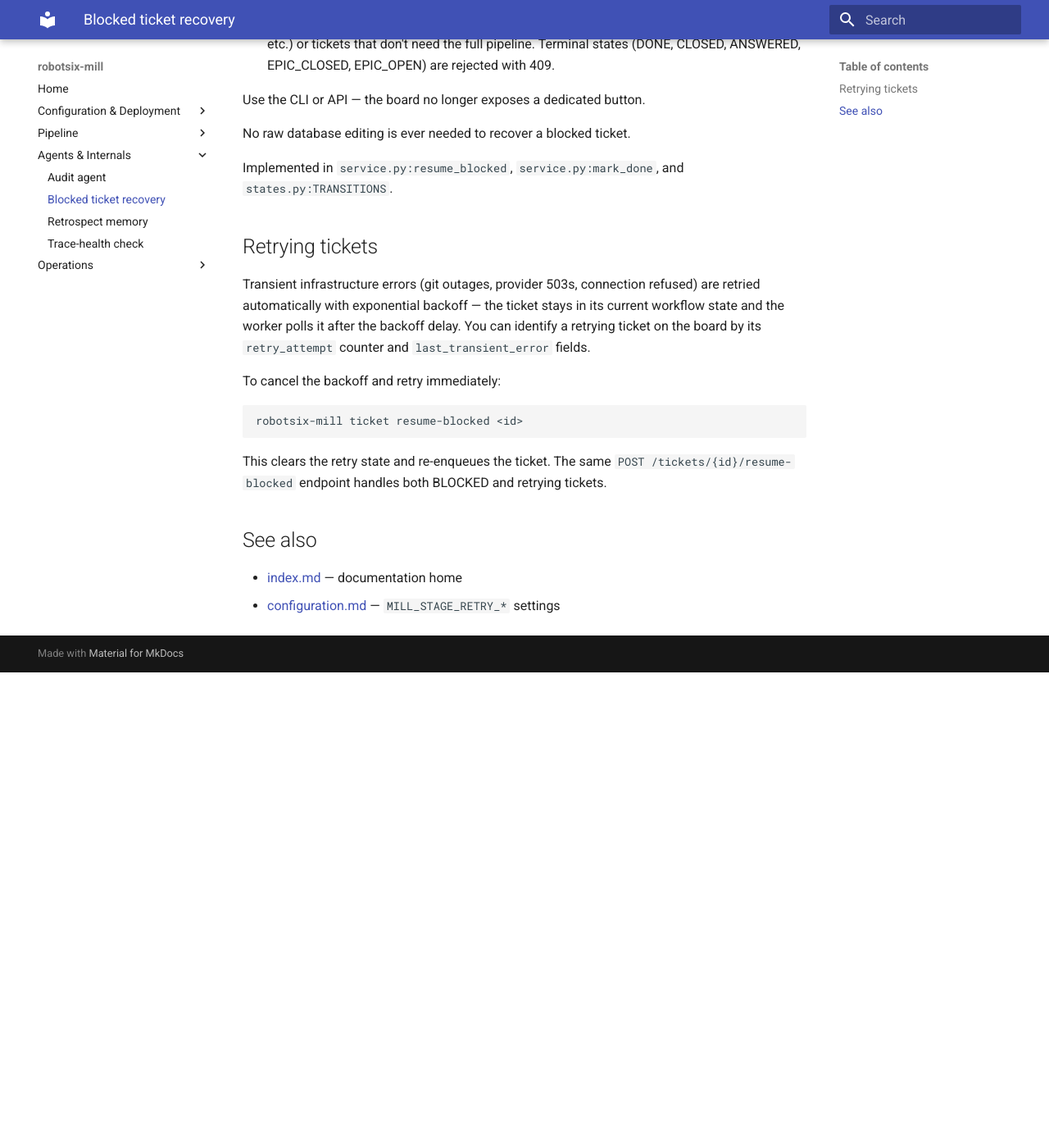
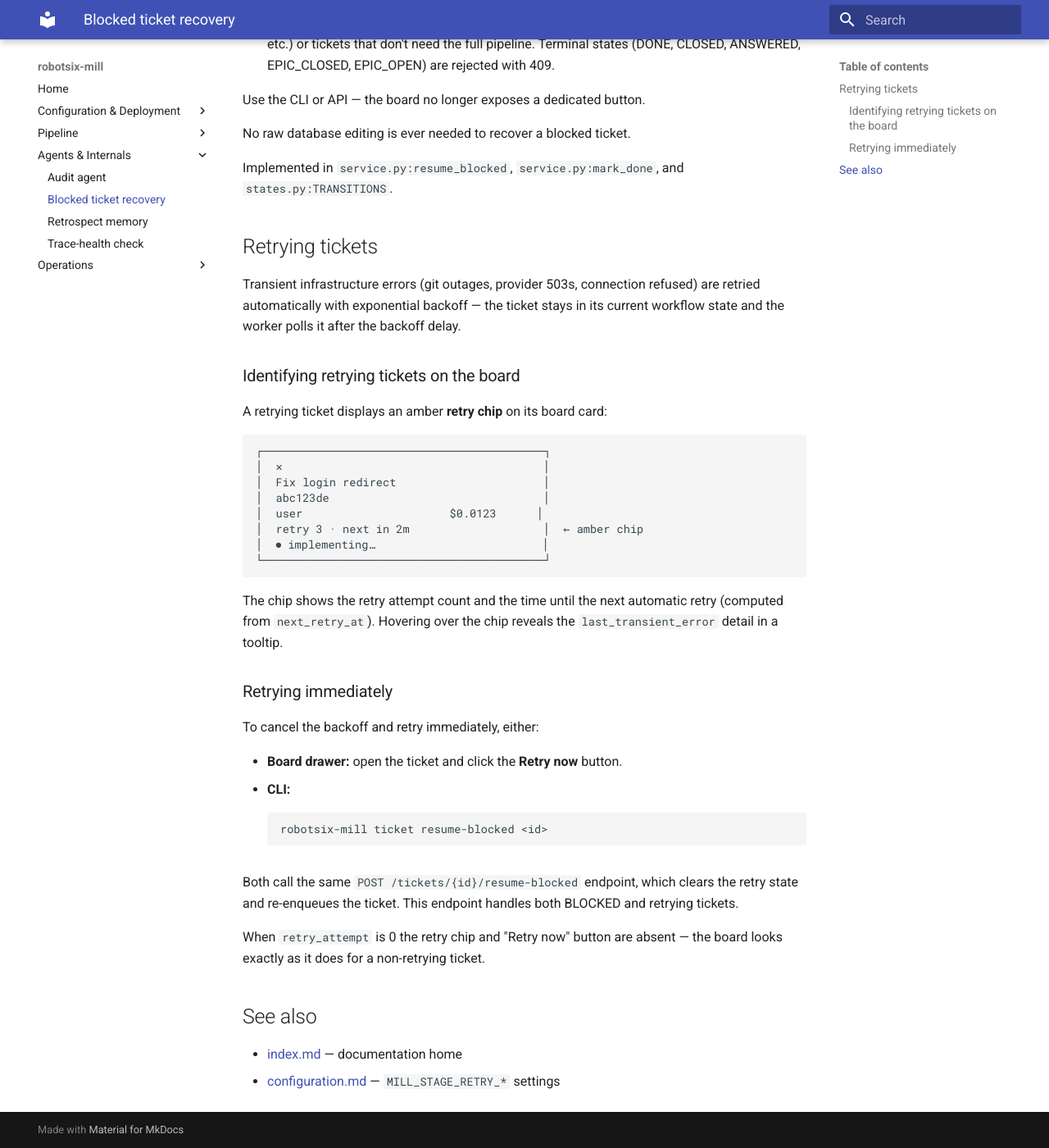
Before and after one commit to damien-robotsix/robotsix-mill, an MkDocs documentation site: the page built from docs/blocked-ticket-recovery.md, in a window 1280 px wide and 1400 px high, scrolled down 767 px. Shown: the whole window at 82% size. Built offline with MkDocs 1.6.1 and Material for MkDocs 9.7.7, drawn with Linux system fonts in a browser that asks for light colours; before the commit the page ends 1587 px from its top, so only the background shows below that.

Commit message:
mill(docs): Board UI — retry chip on cards and resume button in drawer (20260525T094117Z-board-ui-retry-chip-on-cards-and-resume--a1ef)

````diff
--- a/docs/blocked-ticket-recovery.md
+++ b/docs/blocked-ticket-recovery.md
@@ -43,18 +43,43 @@ and `states.py:TRANSITIONS`.
 Transient infrastructure errors (git outages, provider 503s, connection
 refused) are retried automatically with exponential backoff — the ticket
 stays in its current workflow state and the worker polls it after the
-backoff delay. You can identify a retrying ticket on the board by its
-`retry_attempt` counter and `last_transient_error` fields.
+backoff delay.
 
-To cancel the backoff and retry immediately:
+### Identifying retrying tickets on the board
 
-```sh
-robotsix-mill ticket resume-blocked <id>
+A retrying ticket displays an amber **retry chip** on its board card:
+
+```
+┌──────────────────────────────────────────┐
+│  ✕                                       │
+│  Fix login redirect                      │
+│  abc123de                                │
+│  user                      $0.0123      │
+│  retry 3 · next in 2m                    │  ← amber chip
+│  ⏺ implementing…                         │
+└──────────────────────────────────────────┘
 ```
 
-This clears the retry state and re-enqueues the ticket. The same
-`POST /tickets/{id}/resume-blocked` endpoint handles both BLOCKED and
-retrying tickets.
+The chip shows the retry attempt count and the time until the next
+automatic retry (computed from `next_retry_at`). Hovering over the chip
+reveals the `last_transient_error` detail in a tooltip.
+
+### Retrying immediately
+
+To cancel the backoff and retry immediately, either:
+
+- **Board drawer:** open the ticket and click the **Retry now** button.
+- **CLI:**
+  ```sh
+  robotsix-mill ticket resume-blocked <id>
+  ```
+
+Both call the same `POST /tickets/{id}/resume-blocked` endpoint, which
+clears the retry state and re-enqueues the ticket. This endpoint handles
+both BLOCKED and retrying tickets.
+
+When `retry_attempt` is 0 the retry chip and "Retry now" button are
+absent — the board looks exactly as it does for a non-retrying ticket.
 
 ## See also
 
````
